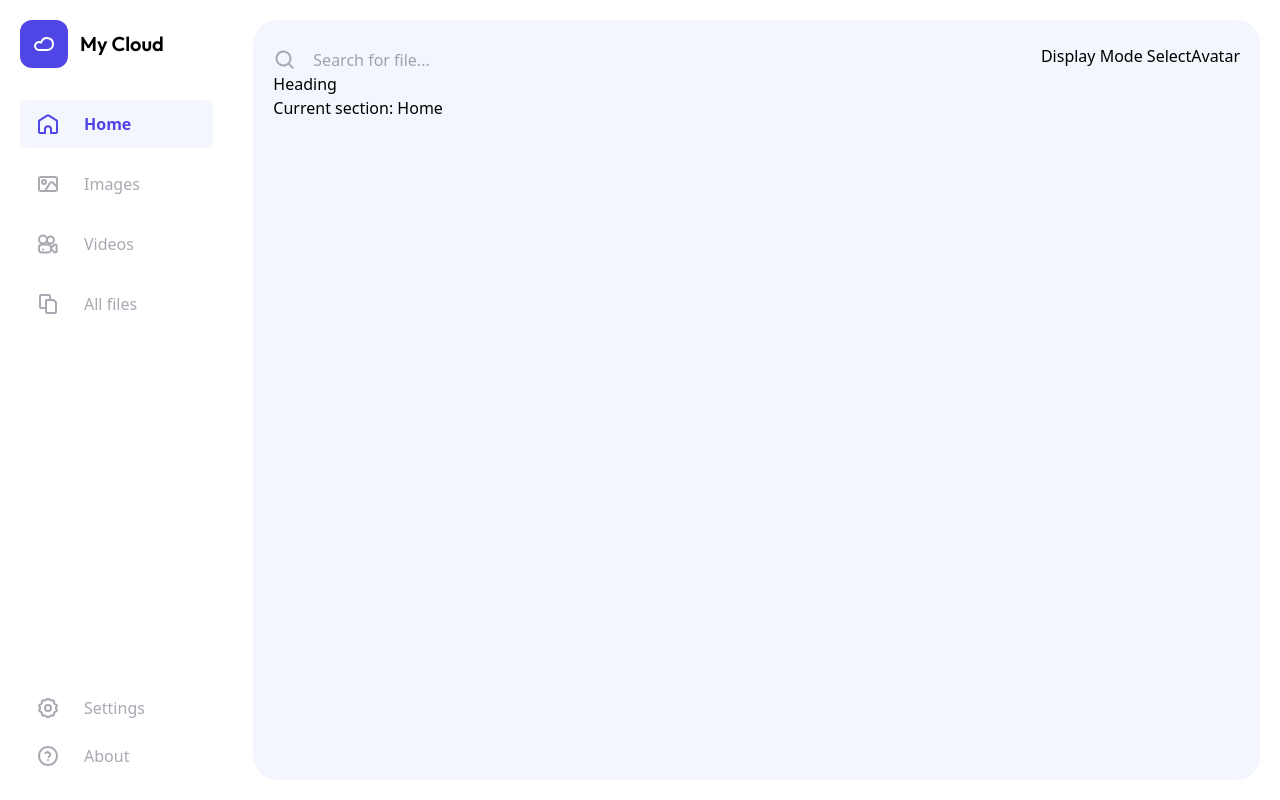
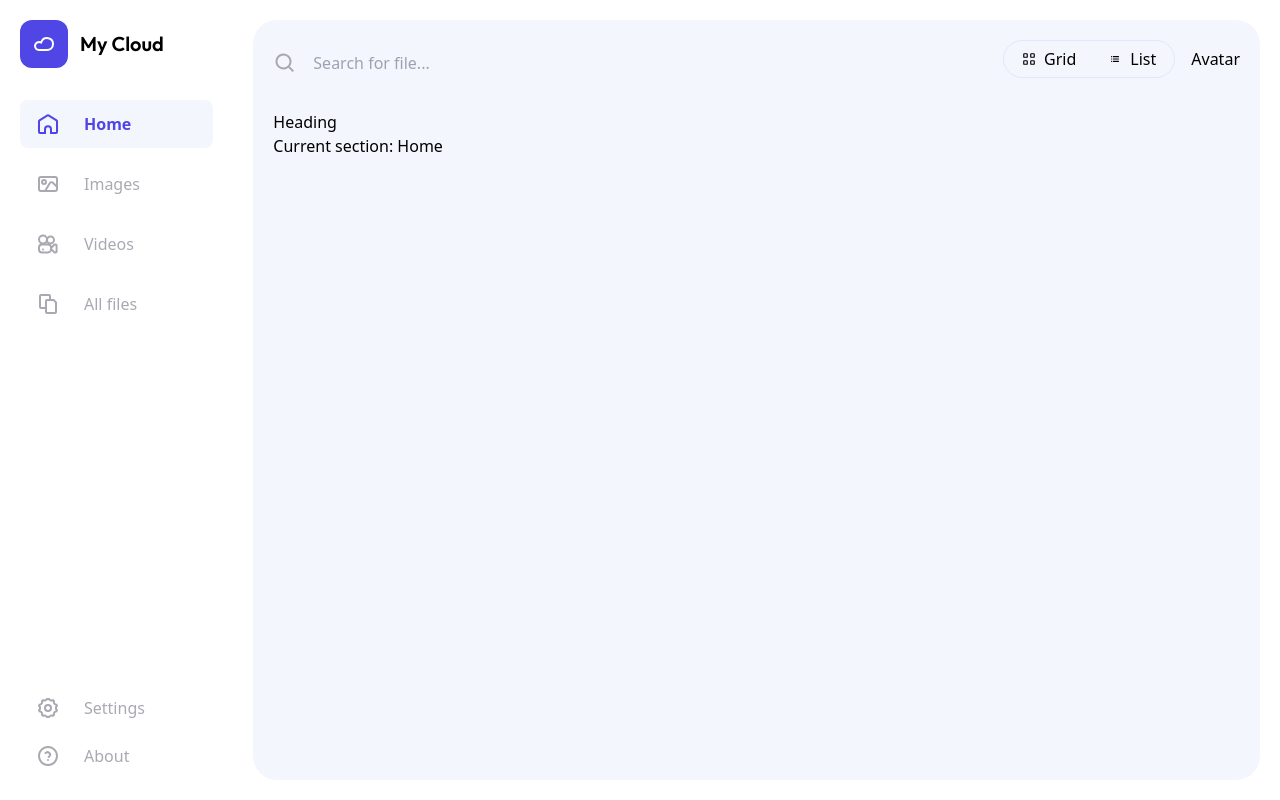
Before and after one commit to FinelifeX/my-cloud-vue, a Vue app: page /#/ in a window 1280 px wide. Built offline with nearby package versions, Linux system fonts and the light colour scheme.

Commit message:
= main header file display select markup

```diff
--- /dev/null
+++ b/src/components/TheMain/DisplayModeSelect.vue
@@ -0,0 +1,84 @@
+<template>
+  <div class="display-mode-select">
+    <label
+      v-for="item in displayTypes"
+      :key="item.value"
+      :class="{
+        'display-mode-select__item': true,
+        'display-mode-select__item--active': displayType === item.value,
+      }"
+    >
+      <input
+        type="radio"
+        name="displayType"
+        :value="item.value"
+        @input="onSelect"
+      />
+      <component :is="item.icon" :size="14"></component>
+      <span class="display-mode-select__item__text">{{ item.text }}</span>
+    </label>
+  </div>
+</template>
+
+<script>
+  import GridOutlined from '@icons/GridOutlined.vue';
+  import ListOutlined from '@icons/ListOutlined.vue';
+  import FilesDisplayTypes from '@const/filesDisplayTypes';
+
+  export default {
+    name: 'DisplayModeSelect',
+    components: { GridOutlined, ListOutlined },
+    emits: ['input'],
+    data() {
+      return {
+        displayType: FilesDisplayTypes.Grid,
+        displayTypes: [
+          { value: FilesDisplayTypes.Grid, text: 'Grid', icon: GridOutlined },
+          { value: FilesDisplayTypes.List, text: 'List', icon: ListOutlined },
+        ],
+      };
+    },
+    watch: {
+      displayType(value) {
+        this.$emit('input', value);
+      },
+    },
+    methods: {
+      onSelect(e) {
+        this.displayType = e.target.value;
+      },
+    },
+  };
+</script>
+
+<style scoped>
+  .display-mode-select {
+    @apply flex flex-row items-center;
+    @apply border border-indigo-100;
+    @apply rounded-3xl;
+    @apply p-0.5;
+  }
+
+  .display-mode-select__item {
+    @apply relative;
+    @apply flex flex-row items-center;
+    @apply rounded-3xl;
+    @apply px-4 py-1;
+    @apply cursor-pointer;
+    @apply transition-colors duration-500;
+
+    &--active {
+      @apply bg-indigo-100;
+      @apply text-indigo-600;
+    }
+
+    input {
+      @apply invisible;
+      @apply absolute;
+    }
+  }
+
+  .display-mode-select__item__text {
+    @apply ml-2;
+  }
+</style>
--- a/src/components/TheMain/TheMainHeader.vue
+++ b/src/components/TheMain/TheMainHeader.vue
@@ -11,17 +11,23 @@
           <component :is="searchIcon"></component>
         </div>
       </div>
-      <div class="main__header__display-mode">Display Mode Select</div>
+      <div class="main__header__display-mode">
+        <display-mode-select />
+      </div>
     </div>
     <div class="main__header__avatar">Avatar</div>
   </header>
 </template>
 
 <script>
-  import SearchOutlined from '@icons/SearchOutlined.vue';
+  import SearchOutlined from '@icons/SearchOutlined';
+  import GridOutlined from '@icons/GridOutlined';
+  import ListOutlined from '@icons/ListOutlined';
+  import DisplayModeSelect from './DisplayModeSelect.vue';
 
   export default {
     name: 'TheMainHeader',
+    components: { DisplayModeSelect, ListOutlined, GridOutlined },
     data() {
       return {
         searchIcon: SearchOutlined,
@@ -33,10 +39,12 @@
 <style scoped lang="scss">
   .main__header {
     @apply flex flex-row justify-between items-center;
+    @apply mb-8;
   }
 
   .main__header_left {
     @apply flex justify-between items-center flex-1 flex-wrap;
+    @apply gap-4;
   }
 
   .main__header__search-container {
@@ -71,6 +79,10 @@
   }
 
   .main__header__display-mode {
-    @apply content-end;
+    @apply flex flex-row items-center;
+  }
+
+  .main__header__avatar {
+    @apply ml-4;
   }
 </style>
--- /dev/null
+++ b/src/constants/filesDisplayTypes.js
@@ -0,0 +1,6 @@
+const FilesDisplayTypes = {
+  Grid: 'grid',
+  List: 'list',
+};
+
+export default FilesDisplayTypes;
--- /dev/null
+++ b/src/icons/GridOutlined.vue
@@ -0,0 +1,26 @@
+<template>
+  <svg
+    xmlns="http://www.w3.org/2000/svg"
+    viewBox="-2 -2 24 24"
+    :width="size"
+    fill="currentColor"
+  >
+    <path
+      d="M2 2v4h4V2H2zm0-2h4a2 2 0 0 1 2 2v4a2 2 0 0 1-2 2H2a2 2 0 0 1-2-2V2a2 2 0 0 1 2-2zm12 0h4a2 2 0 0 1 2 2v4a2 2 0 0 1-2 2h-4a2 2 0 0 1-2-2V2a2 2 0 0 1 2-2zm0 2v4h4V2h-4zm0 10h4a2 2 0 0 1 2 2v4a2 2 0 0 1-2 2h-4a2 2 0 0 1-2-2v-4a2 2 0 0 1 2-2zm0 2v4h4v-4h-4zM2 12h4a2 2 0 0 1 2 2v4a2 2 0 0 1-2 2H2a2 2 0 0 1-2-2v-4a2 2 0 0 1 2-2zm0 2v4h4v-4H2z"
+    ></path>
+  </svg>
+</template>
+
+<script>
+  export default {
+    name: 'GridOutlined',
+    props: {
+      size: {
+        type: Number,
+        default: 24,
+      },
+    },
+  };
+</script>
+
+<style scoped></style>
--- /dev/null
+++ b/src/icons/ListOutlined.vue
@@ -0,0 +1,26 @@
+<template>
+  <svg
+    xmlns="http://www.w3.org/2000/svg"
+    viewBox="-5 -7 24 24"
+    :width="size"
+    fill="currentColor"
+  >
+    <path
+      d="M4 0h9a1 1 0 0 1 0 2H4a1 1 0 1 1 0-2zm0 8h9a1 1 0 0 1 0 2H4a1 1 0 1 1 0-2zm0-4h9a1 1 0 0 1 0 2H4a1 1 0 1 1 0-2zM1 0a1 1 0 1 1 0 2 1 1 0 0 1 0-2zm0 8a1 1 0 1 1 0 2 1 1 0 0 1 0-2zm0-4a1 1 0 1 1 0 2 1 1 0 0 1 0-2z"
+    ></path>
+  </svg>
+</template>
+
+<script>
+  export default {
+    name: 'ListOutlined',
+    props: {
+      size: {
+        type: Number,
+        default: 24,
+      },
+    },
+  };
+</script>
+
+<style scoped></style>
--- a/webpack.config.js
+++ b/webpack.config.js
@@ -46,6 +46,7 @@ module.exports = {
     extensions: ['.vue', '.js', '.json'],
     alias: {
       '@components': path.resolve(__dirname, 'src', 'components'),
+      '@const': path.resolve(__dirname, 'src', 'constants'),
       '@pages': path.resolve(__dirname, 'src', 'pages'),
       '@assets': path.resolve(__dirname, 'src', 'assets'),
       '@shared': path.resolve(__dirname, 'src', 'shared'),
```
